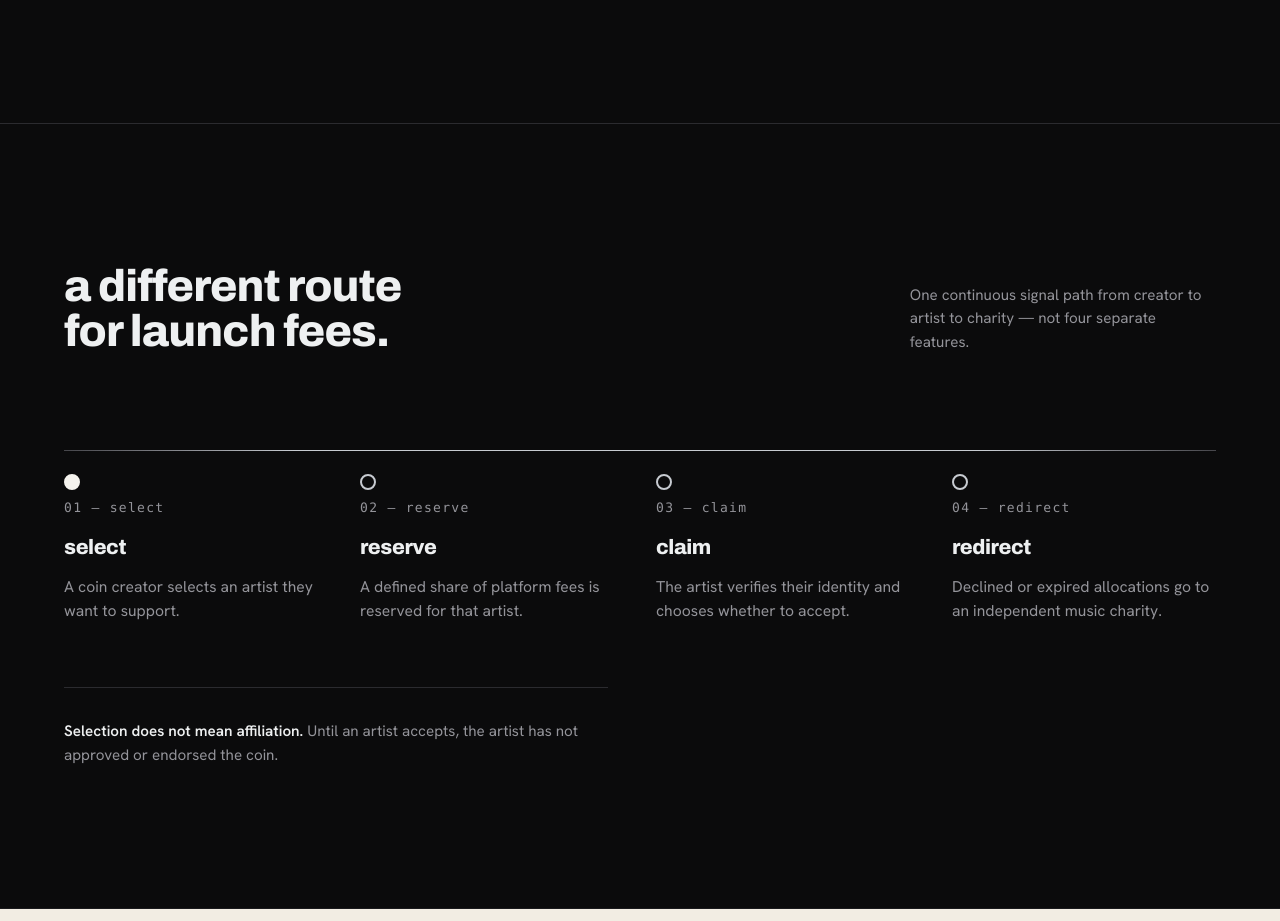
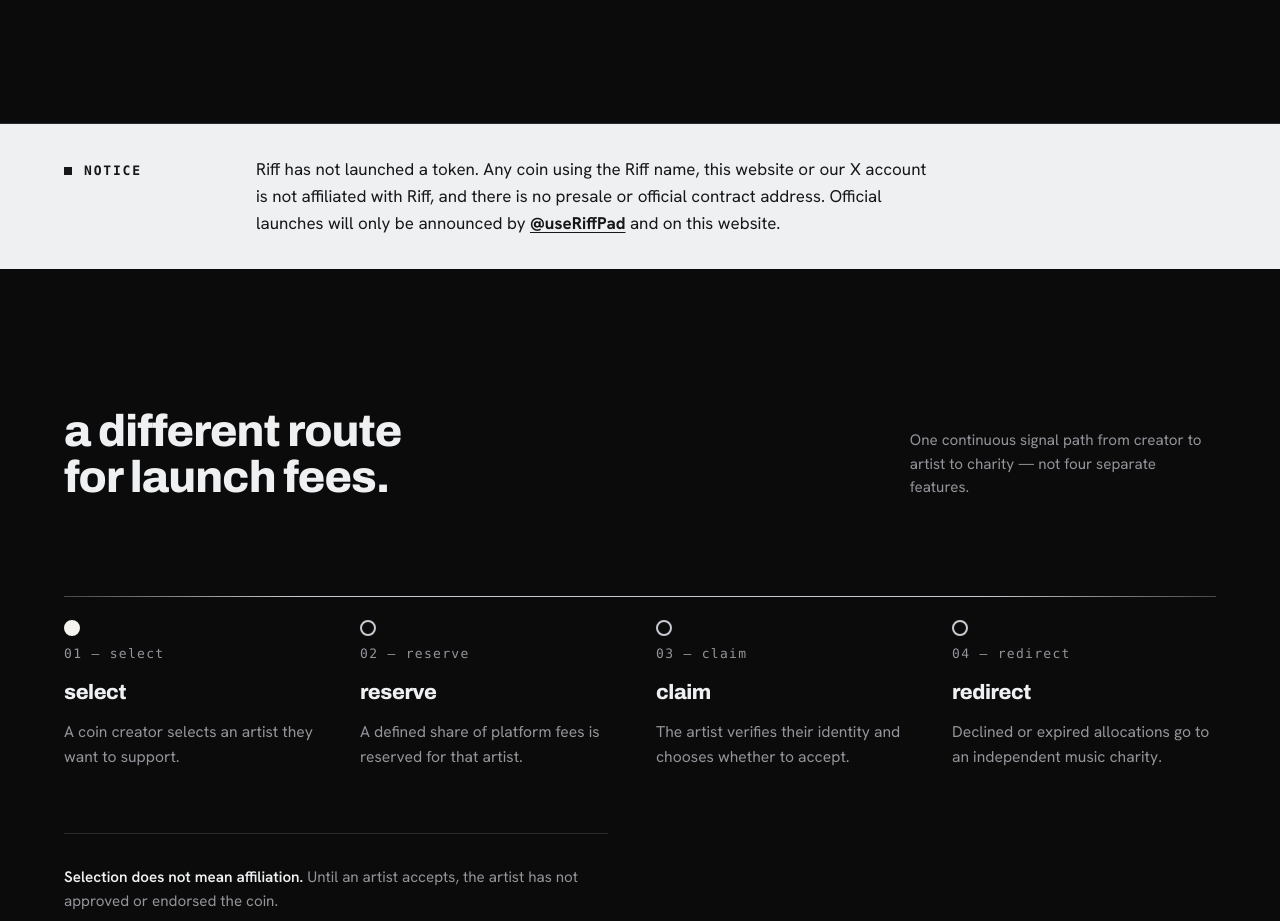
Before and after one commit to use-riff/use-riff.github.io, a plain HTML site: page index.html in a window 1280 px wide. Shown: the part 1200-2121 px from the top of the page. Drawn offline with Linux system fonts and the light colour scheme.

Commit message:
Add notice that Riff has not launched a token

```diff
--- a/index.html
+++ b/index.html
@@ -129,6 +129,14 @@
           </svg>
         </div>
       </div>
+    </div>
+  </section>
+
+  <!-- ============================== NOTICE ============================= -->
+  <section class="notice" aria-labelledby="notice-title">
+    <div class="container">
+      <h2 id="notice-title" class="notice-label">notice</h2>
+      <p>Riff has not launched a token. Any coin using the Riff name, this website or our X account is not affiliated with Riff, and there is no presale or official contract address. Official launches will only be announced by <a class="notice-link" href="https://x.com/useRiffPad" target="_blank" rel="noopener noreferrer">@useRiffPad</a> and on this website.</p>
     </div>
   </section>
 
--- a/style.css
+++ b/style.css
@@ -381,6 +381,55 @@
   color:var(--c-graphite-3);
   letter-spacing:0.08em;
   text-transform:uppercase;
+}
+
+/* ==========================================================================
+   NOTICE
+   ========================================================================== */
+.notice{
+  background:var(--c-silver-bright);
+  color:var(--c-ink);
+  padding:var(--sp-6) 0;
+}
+.notice .container{
+  display:grid;
+  grid-template-columns:160px minmax(0,1fr);
+  gap:var(--sp-6);
+  align-items:baseline;
+}
+.notice-label{
+  font-family:var(--font-mono);
+  font-size:var(--fs-label);
+  font-weight:700;
+  text-transform:uppercase;
+  letter-spacing:0.14em;
+  color:var(--c-ink);
+  display:flex;
+  align-items:center;
+  gap:var(--sp-3);
+}
+.notice-label::before{
+  content:"";
+  width:8px; height:8px;
+  background:var(--c-ink);
+  flex:none;
+}
+.notice p{
+  max-width:72ch;
+  font-size:1.0625rem;
+  line-height:1.6;
+}
+.notice-link{
+  color:var(--c-ink);
+  font-weight:700;
+  text-decoration:underline;
+  text-underline-offset:3px;
+  text-decoration-thickness:1px;
+}
+.notice ::selection{background:var(--c-ink); color:var(--c-silver-bright);}
+.notice :focus-visible{outline-color:var(--c-ink);}
+@media (max-width:640px){
+  .notice .container{grid-template-columns:1fr; gap:var(--sp-3);}
 }
 
 /* ==========================================================================
```
